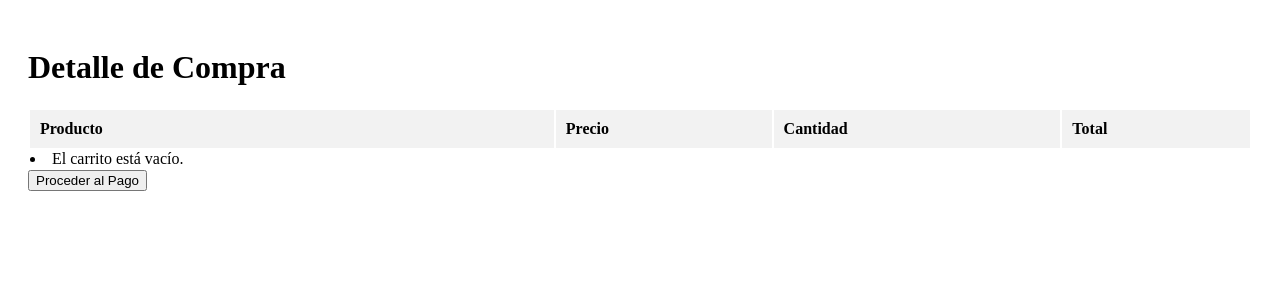
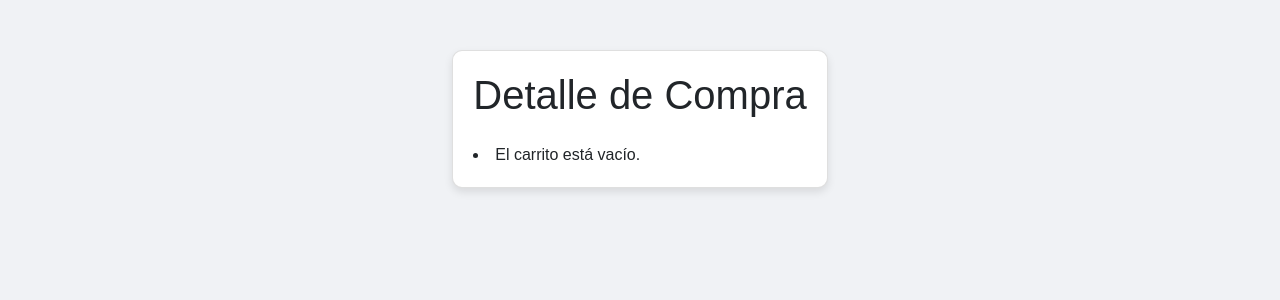
Before and after one commit to jorgeolnn/Poryecto-crud-django, a Django app: page /detalle_compra/ in a window 1280 px wide. Shown: the top 300 px of the page. Run offline with Django 4.2, Linux system fonts and the light colour scheme; lists and menus that the app fills with data are empty; some libraries are stand-ins or nearby versions.

Commit message:
Se agregó diseño al detalle de compra

```diff
--- a/bici/productos/templates/compra/detalle_compra.html
+++ b/bici/productos/templates/compra/detalle_compra.html
@@ -4,55 +4,99 @@
     <meta charset="UTF-8">
     <meta name="viewport" content="width=device-width, initial-scale=1.0">
     <title>Detalle de Compra</title>
+    <!-- Agregar Bootstrap CSS -->
+    <link href="https://stackpath.bootstrapcdn.com/bootstrap/4.6.2/css/bootstrap.min.css" rel="stylesheet">
+    <style>
+        /* Estilos para mejorar la presentación general */
+        body {
+            background-color: #f0f2f5;
+            font-family: 'Arial', sans-serif;
+        }
+        .container {
+            margin-top: 50px;
+            padding: 0 15px; /* Añadir un padding horizontal para móviles */
+        }
+        .card {
+            background-color: #fff;
+            border-radius: 10px;
+            box-shadow: 0 4px 8px rgba(0, 0, 0, 0.1);
+            padding: 20px;
+            margin: 0 auto; /* Centra el card horizontalmente */
+            width: fit-content; /* Ajusta el ancho al contenido */
+        }
+        .product-card {
+            background-color: #f8f9fa;
+            border-radius: 5px;
+            padding: 15px;
+            margin-bottom: 15px;
+        }
+        .product-name {
+            font-size: 18px;
+            font-weight: bold;
+            color: #333;
+        }
+        .product-price {
+            color: #28a745;
+            font-weight: bold;
+        }
+        .product-quantity {
+            font-size: 16px;
+            color: #666;
+        }
+        #cart-total {
+            font-weight: bold;
+            font-size: 20px;
+            margin-top: 30px;
+        }
+        #checkout {
+            background-color: #28a745;
+            color: white;
+            border: none;
+            padding: 10px 20px;
+            border-radius: 5px;
+            cursor: pointer;
+            font-size: 18px;
+            width: 100%;
+        }
+        #checkout:hover {
+            background-color: #218838;
+        }
 
-    <style>
-        body {
-            padding: 20px;
-        }
-        table {
-            width: 100%;
-            margin-top: 20px;
-        }
-        th, td {
-            padding: 10px;
-            text-align: left;
-        }
-        th {
-            background-color: #f2f2f2;
+        /* Estilo adicional para pantallas grandes */
+        @media (min-width: 992px) {
+            .custom-card {
+                position: relative;
+                left: 730px; /* Mueve el card a la izquierda en pantallas grandes */
+                width: fit-content; /* Ajusta el ancho al contenido */
+            }
         }
     </style>
 </head>
 <body>
-    {% load static %}  <!-- Agrega esta línea para cargar el tag static -->
+    {% load static %}
 
-    <h1>Detalle de Compra</h1>
-    <table class="table table-bordered">
-        <thead>
-            <tr>
-                <th>Producto</th>
-                <th>Precio</th>
-                <th>Cantidad</th>
-                <th>Total</th>
-            </tr>
-        </thead>
-        <tbody id="cart-items">
-            {% for producto in productos %}
-                <tr>
-                    <td>{{ producto.name }}</td>
-                    <td>$ {{ producto.price|floatformat:2 }}</td>
-                    <td>{{ producto.quantity }}</td>
-                </tr>
-            {% endfor %}
-        </tbody>
-    </table>
-    <div id="cart-container">
-        <h2>Detalles de Compra</h2>
-        <ul id="cart-items"></ul>
-        <h3 id="cart-total">Total: $0.00</h3>
-        <button id="checkout">Finalizar Compra</button>
+    <div class="container d-flex justify-content-center">
+        <div class="card">
+            <h1 class="text-center mb-4">Detalle de Compra</h1>
+            <div id="cart-items">
+                {% for producto in productos %}
+                    <div class="product-card">
+                        <div class="product-name">{{ producto.name }}</div>
+                        <div class="product-price">Precio: ${{ producto.price|floatformat:2 }}</div>
+                        <div class="product-quantity">Cantidad: {{ producto.quantity }}</div>
+                    </div>
+                {% endfor %}
+            </div>
+            <div id="cart-container" class="mt-4">
+                <h3 id="cart-total">Total: $0.00</h3>
+                <div class="text-right">
+                    <button id="checkout" class="btn">Finalizar Compra</button>
+                </div>
+            </div>
+        </div>
     </div>
-    <button id="checkout" class="btn btn-primary">Proceder al Pago</button>
 
+    <!-- Agregar Bootstrap y jQuery JS -->
     <script src="https://cdn.jsdelivr.net/npm/jquery@3.7.1/dist/jquery.slim.min.js"></script>
     <script src="https://cdn.jsdelivr.net/npm/popper.js@1.16.1/dist/umd/popper.min.js"></script>
     <script src="https://cdn.jsdelivr.net/npm/bootstrap@4.6.2/dist/js/bootstrap.bundle.min.js"></script>
--- a/bici/productos/templates/compra/detalle_producto.html
+++ b/bici/productos/templates/compra/detalle_producto.html
@@ -80,7 +80,7 @@
     <h4>Carrito</h4>
     <ul id="cart-items"></ul>
     <p id="cart-total">Total: $0</p>
-    <button id="checkout" class="btn btn-success">Proceder al Pago</button>
+    <a href="{% url 'detalle_compra' %}"><button id="checkout" class="btn btn-success">Proceder al Pago</button></a>
 </div>
 
 <script src="https://cdn.jsdelivr.net/npm/jquery@3.7.1/dist/jquery.slim.min.js"></script>
--- a/bici/productos/templates/productos/base.html
+++ b/bici/productos/templates/productos/base.html
@@ -82,7 +82,7 @@
       <!-- Enlaces de autenticación -->
       <ul class="navbar-nav ml-auto">
         <li class="nav-item">
-          <a class="nav-link" href="#">
+          <a class="nav-link" href="{% url 'detalle_compra' %}">
             <i class="fas fa-shopping-cart"></i> Carrito
             <span id="cart-count" class="badge badge-pill badge-primary">0</span>
         </a>
--- a/bici/productos/templates/registration/registro.html
+++ b/bici/productos/templates/registration/registro.html
@@ -5,11 +5,11 @@
 {% block content %}
 <div class="row">
     <div class="col-12 col-md-6 offset-md-3">
-        <div class="card">
+        <div class="card" style="background-color: #2a475e; border-color: white;">
             <div class="card-body">
-                <h2>Registro de usuario</h2>
+                <h2 style="color: white;">Registro de usuario</h2>
                 <hr>
-                <form action="" method="post">
+                <form action="" method="post" style="color: white;">
                     {% csrf_token %}
 
                     <!-- Otros campos del formulario -->
```
Also changed, not shown: bici/productos/templates/registration/login.html (+5 -5 lines), bici/db.sqlite3.
